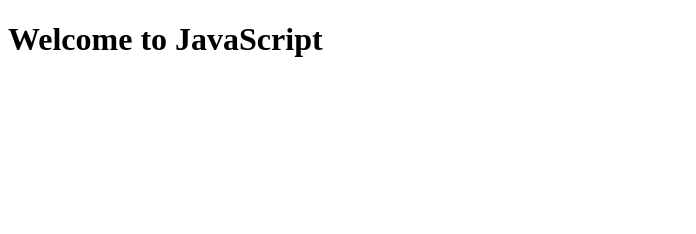
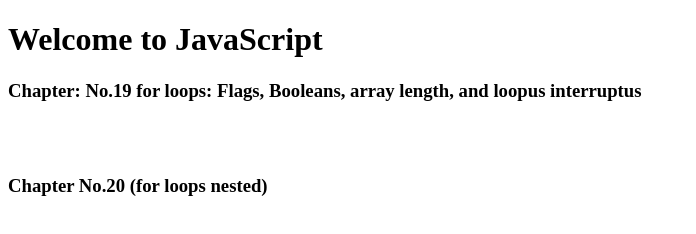
Before and after one commit to Mohib-Digital/js-exe-19-20, a plain HTML site: page index.html in a window 1280 px wide. Shown: the whole page, without its empty margins (0-696 px from the left). Drawn offline with Linux system fonts and the light colour scheme.

Commit message:
add for loops and nested for loops codes

```diff
--- a/index.html
+++ b/index.html
@@ -7,7 +7,13 @@
 </head>
 <body>
     <h1>Welcome to JavaScript</h1>
+    <h3>Chapter: No.19
+        for loops:
+        Flags, Booleans, array length,
+        and loopus interruptus</h3>
 
+    <br><br>
+    <h3>Chapter No.20 (for loops nested)</h3>
 
 
 
```
Also changed, not shown: assets/js/script.js (+61 -11 lines).
